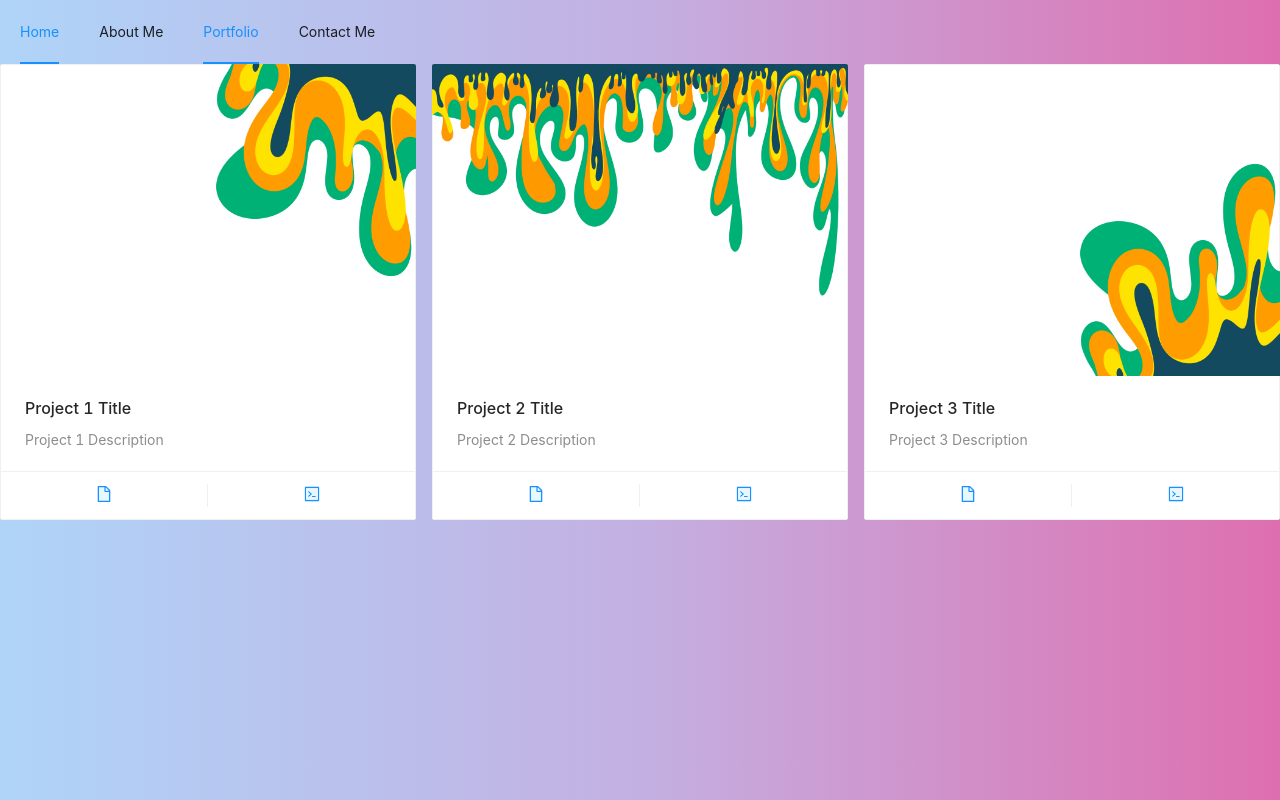
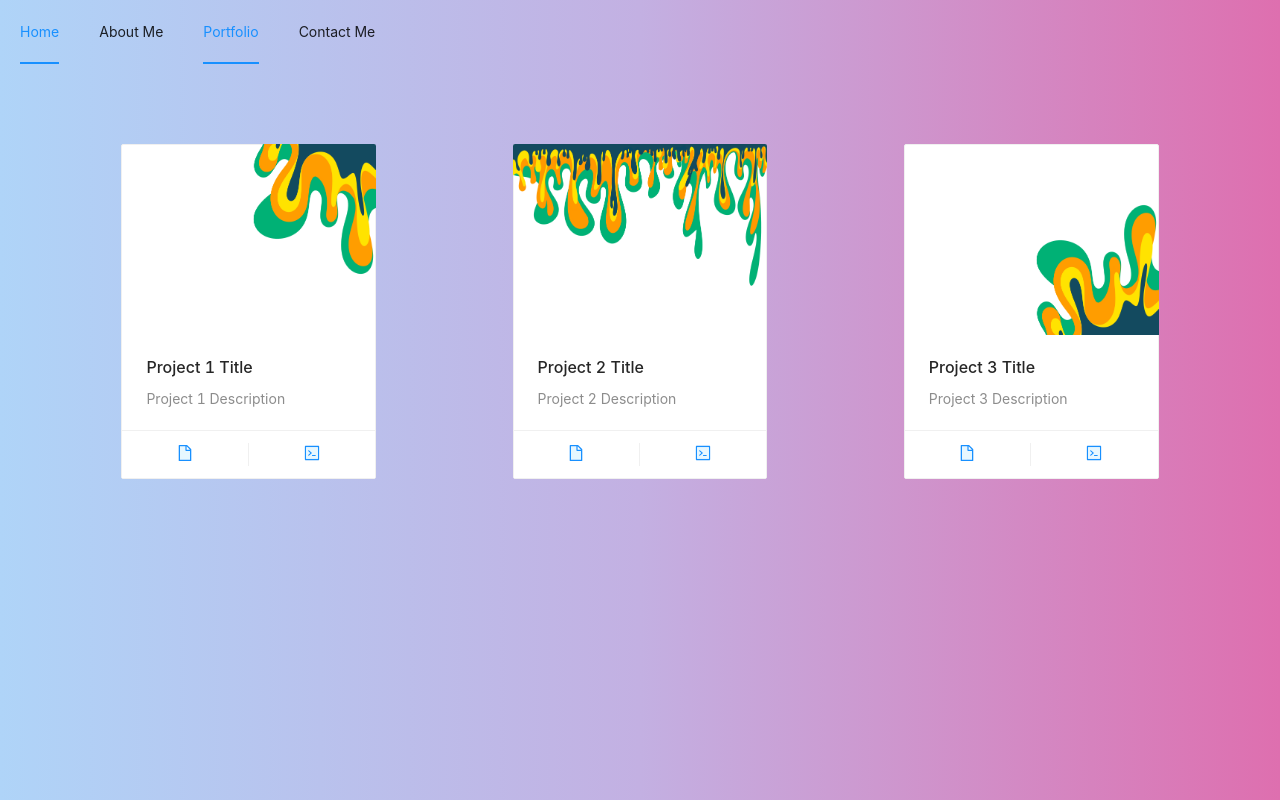
Before and after one commit to kvs1995/React-Portfolio, a React (Create React App) app: page /portfolio in a window 1280 px wide. Both pictures are taken after a click on the item "Portfolio". Built offline with nearby package versions, Linux system fonts and the light colour scheme.

Commit message:
styling cards

```diff
--- a/src/components/portfolio/Portfolio.js
+++ b/src/components/portfolio/Portfolio.js
@@ -20,21 +20,21 @@ export default function Portfolio() {
 
   return(
     <>
-      <Row gutter={16}>
-        <Col span={8}>
+      <Row gutter={15} className="card-container">
+        <Col span={5} className="card-col">
           <Card hoverable className='individual-cards' id='project1' cover={ <img alt="fillin" src={fillin1}/> }actions={cardIcons}>
             <Meta title="Project 1 Title" description="Project 1 Description"/>
           </Card>
         </Col>
 
-        <Col span={8}>
+        <Col span={5} className="card-col">
           <Card hoverable className='individual-cards' id='project2' cover={ <img alt="fillin" src={fillin2}/> }actions={cardIcons}>
 
             <Meta title="Project 2 Title" description="Project 2 Description"/>
           </Card>
         </Col>
 
-        <Col span={8}>
+        <Col span={5} className="card-col">
           <Card hoverable className='individual-cards' id='project3' cover={ <img alt="fillin" src={fillin3}/> } actions={cardIcons}>
             <Meta title="Project 3 Title" description="Project 3 Description" />
           </Card>
--- a/src/components/portfolio/portfolio.css
+++ b/src/components/portfolio/portfolio.css
@@ -0,0 +1,9 @@
+.card-container {
+  /* padding: 0em 8rem; */
+  justify-content: space-evenly;
+  margin-top: 5rem;
+}
+
+/* .card-col {
+ margin: 5rem;
+} */
```
